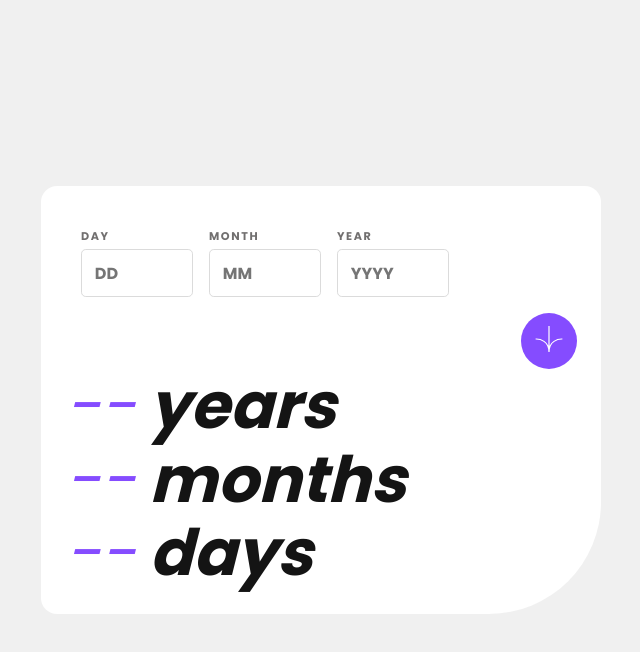
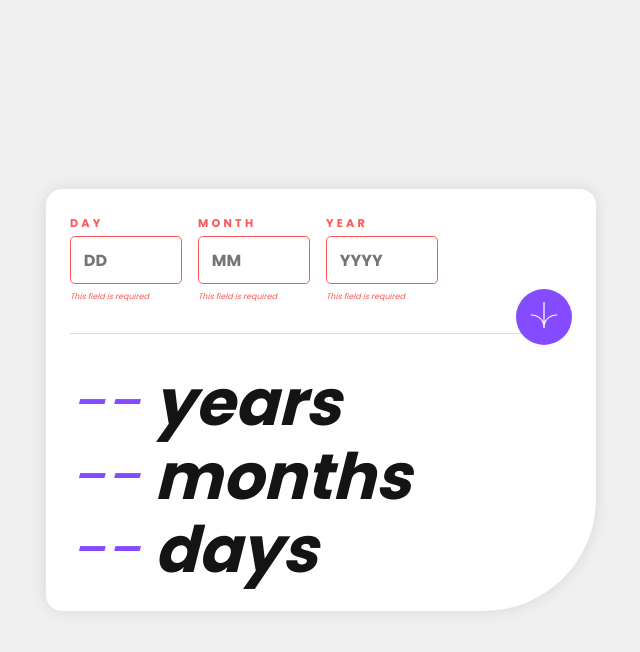
Before and after one commit to JefersonWayne/projetos, a plain HTML site: page age-calculator/index.html in a window 1280 px wide. Both pictures are taken after a click on the button 868 px from the left and 341 px from the top of the page. Shown: the whole page, without its empty margins (319-959 px from the left). Drawn offline with Linux system fonts and the light colour scheme.

Commit message:
age application errors js

```diff
--- a/age-calculator/index.html
+++ b/age-calculator/index.html
@@ -13,20 +13,20 @@
     <section id="form">
       <div class="input" id="divDay">
         <label for="inputDay">Day</label><br>
-        <input type="number" minlength="1" maxlength="2" id="inputDay" placeholder="DD">
+        <input type="number" id="inputDay" placeholder="DD">
       </div>
 
       <div class="input" id="divMonth">
         <label for="inputMonth">Month</label><br>
-        <input type="number" minlength="1" maxlength="2" id="inputMonth" placeholder="MM">
+        <input type="number" id="inputMonth" placeholder="MM">
       </div>
 
       <div class="input" id="divYear">
         <label for="inputYear">Year</label><br>
-        <input type="number" minlength="4" maxlength="4" id="inputYear" placeholder="YYYY">
+        <input type="number" id="inputYear" placeholder="YYYY">
       </div>
     </section>
-    <button id="button_submit"><img src="age-calculator-app-main/assets/images/icon-arrow.svg"></button>
+    <button id="button_submit" onclick="calculateAge()"><img src="age-calculator-app-main/assets/images/icon-arrow.svg"></button>
 
     <section id="result">
       <h2><strong><span id="years-value">--</span> years</strong></h2>
@@ -34,5 +34,6 @@
       <h2><strong><span id="days-value">--</span> days</strong></h2>
     </section>
   </main>
+  <script src="scripts/error.js"></script>
 </body>
 </html>
--- /dev/null
+++ b/age-calculator/scripts/error.js
@@ -0,0 +1,57 @@
+
+function calculateAge() {
+    let resetField = document.querySelectorAll(".fieldErrorText");
+
+    resetField.forEach(resetField => {
+        resetField.remove();
+    });
+
+    let divDay = document.querySelector("#divDay");
+    let divMonth = document.querySelector("#divMonth");
+    let divYear = document.querySelector("#divYear");
+
+    let dayInput = divDay.querySelector("#inputDay");
+    let monthInput = divMonth.querySelector("#inputMonth");
+    let yearInput = divYear.querySelector("#inputYear");
+
+    let dayValue = Number(divDay.querySelector("#inputDay").value);
+    let monthValue = Number(divMonth.querySelector("#inputMonth").value);
+    let yearValue = Number(divYear.querySelector("#inputYear").value);
+
+    if (dayValue == 0 || monthValue == 0 || yearValue == 0) {
+        let classInput = document.getElementsByClassName("input");
+
+        if (dayValue == 0) {
+            divDay.querySelector("label").style.cssText = "color: hsl(0, 100%, 67%);"
+            dayInput.style.cssText = "border-color: hsl(0, 100%, 67%);"
+            let fieldError = document.createElement("p");
+            fieldError.setAttribute("class", "fieldErrorText");
+            fieldError.textContent = "This field is required";
+            classInput[0].appendChild(fieldError)
+        }
+
+        if (monthValue == 0) {
+            divMonth.querySelector("label").style.cssText = "color: hsl(0, 100%, 67%);"
+            monthInput.style.cssText = "border-color: hsl(0, 100%, 67%);"
+            let fieldError = document.createElement("p");
+            fieldError.setAttribute("class", "fieldErrorText");
+            fieldError.textContent = "This field is required";
+            classInput[1].appendChild(fieldError)
+        }
+
+        if (yearValue == 0) {
+            divYear.querySelector("label").style.cssText = "color: hsl(0, 100%, 67%);"
+            yearInput.style.cssText = "border-color: hsl(0, 100%, 67%);"
+            let fieldError = document.createElement("p");
+            fieldError.setAttribute("class", "fieldErrorText");
+            fieldError.textContent = "This field is required";
+            classInput[2].appendChild(fieldError)
+        }
+
+
+        return;
+    }
+
+
+    alert(`${dayValue} ${monthValue} ${yearValue}!`);
+}
--- a/age-calculator/styles/desktop.css
+++ b/age-calculator/styles/desktop.css
@@ -19,6 +19,7 @@
     text-decoration: none;
 
     cursor: default;
+    user-select: none;
 }
 
 body {
@@ -42,16 +43,22 @@ main {
     justify-content: center;
     align-items: flex-start;
 
+    width: 34.375rem;
     padding: 1.5rem;
     border-radius: 1rem 1rem 7rem 1rem;
+    position: relative;
+
+    box-shadow: 0rem 0rem 1rem 0 rgba(0, 0, 0, 0.1);
 }
 
 main > #form {
     display: flex;
     justify-content: flex-start;
     align-items: center;
-    padding: 1rem;
-    margin-right: 6rem;
+    border-bottom: 1px solid hsl(0, 0%, 86%);
+    padding-bottom: 2rem;
+    width: 90%;
+    margin: 0 0 2rem 0;
 }
 
 main > #form > .input {
@@ -63,7 +70,7 @@ main > #form > .input > label {
     color: hsl(0, 1%, 44%);
     text-transform: uppercase;
     font-size: 0.7rem;
-    letter-spacing: 0.1rem;
+    letter-spacing: 0.2rem;
     cursor: pointer;
 }
 
@@ -82,10 +89,17 @@ main > #form > .input > input:focus {
     border: 1px solid hsl(0, 1%, 44%);
 }
 
+main > #form > .input > .fieldErrorText {
+    margin-top: 0.5rem;
+    font-size: 0.5rem;
+    color: hsl(0, 100%, 67%);
+    font-style: italic;
+}
+
 input[type="number"]::-webkit-inner-spin-button,
 input[type="number"]::-webkit-outer-spin-button {
-  -webkit-appearance: none;
-  margin: 0;
+    -webkit-appearance: none;
+    margin: 0;
 }
 
 main > #button_submit {
@@ -93,13 +107,15 @@ main > #button_submit {
     height: 3.5rem;
     background-color: hsl(259, 100%, 65%);
     border-radius: 50%;
-    margin-left: auto;
     cursor: pointer;
-    transition: background-color 300ms;
+    transition: 300ms;
+    position: absolute;
+    right: 1.5rem;
+    top: calc(1.5rem + 2rem + 2.77rem);
 }
 
 main > #button_submit:hover {
-    background-color: hsl(259, 54%, 38%);
+    background-color: hsl(259, 65%, 25%);
 }
 
 main > #button_submit > img {
```
